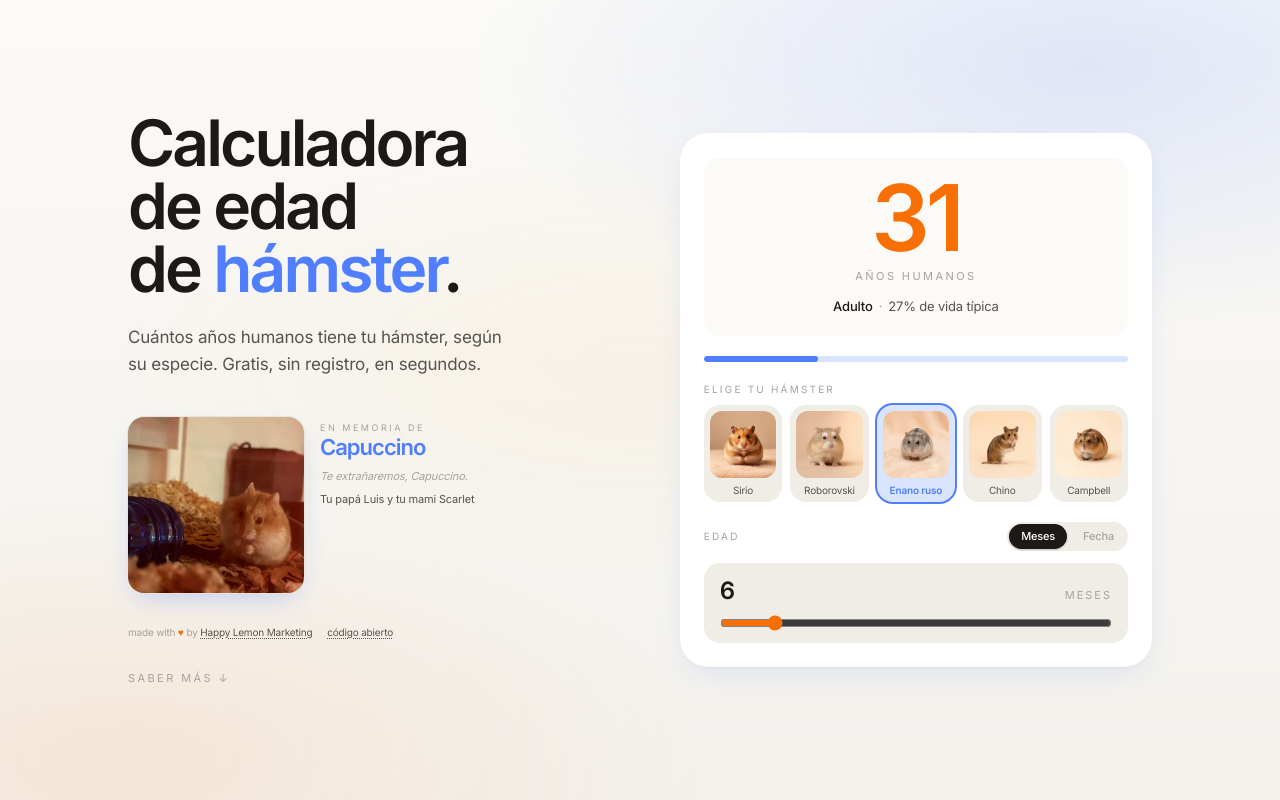
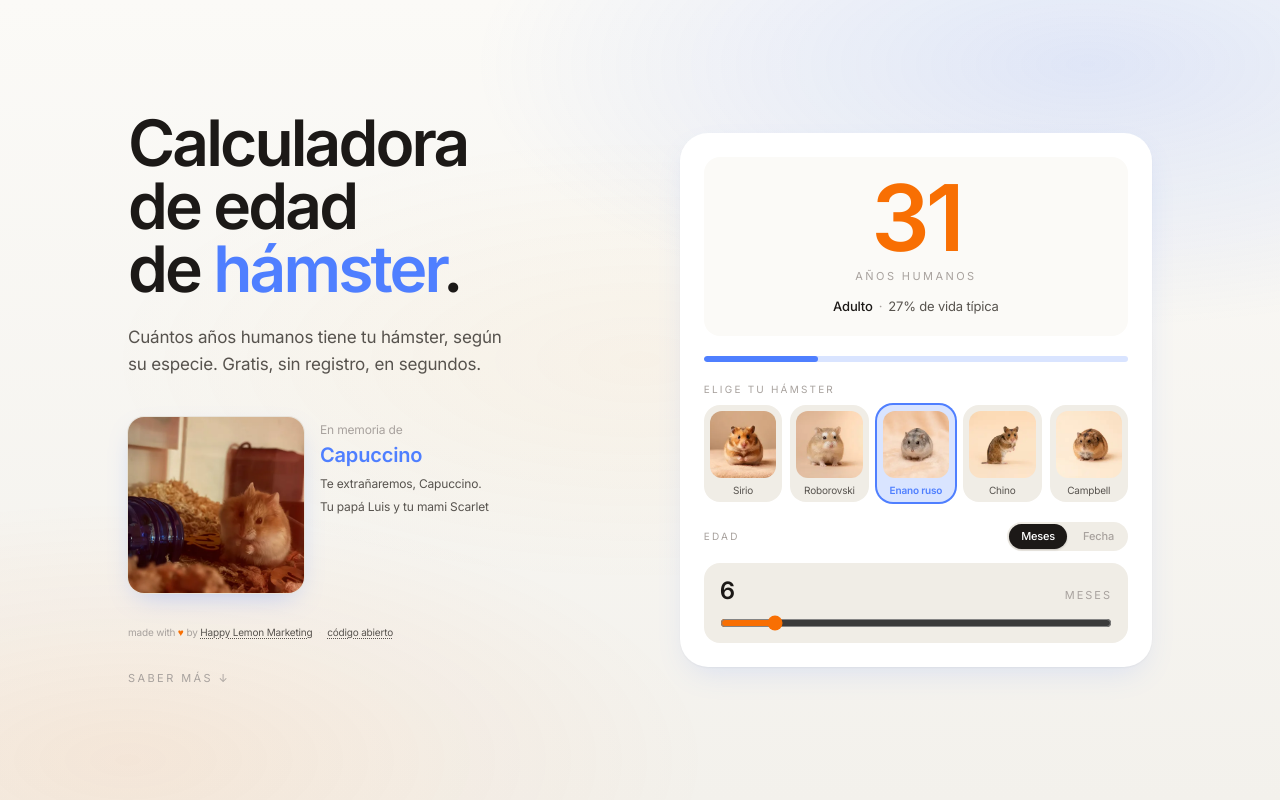
Before and after one commit to happylemon-marketing/capuccino-pet, a Next.js app: page / in a window 1280 px wide. Shown: the top 800 px of the page. Built offline with nearby package versions, Linux system fonts and the light colour scheme.

Commit message:
Memorial: unificar a una sola voz tipografica

```diff
--- a/app/page.tsx
+++ b/app/page.tsx
@@ -47,17 +47,17 @@ export default function Home() {
                     className="w-full h-full object-cover"
                   />
                 </div>
-                <div className="grid gap-0.5 pt-1">
-                  <p className="text-[9px] uppercase tracking-[0.28em] text-[color:var(--ink-mute)]">
+                <div className="grid gap-1 pt-1">
+                  <p className="text-[12px] text-[color:var(--ink-mute)] leading-[1.5]">
                     En memoria de
                   </p>
-                  <p className="tightest text-[22px] font-semibold text-[color:var(--bluby)] leading-none">
+                  <p className="text-[20px] font-semibold text-[color:var(--bluby)] leading-[1.2]">
                     {CAPUCCINO.name}
                   </p>
-                  <p className="text-[11px] italic text-[color:var(--ink-mute)] leading-[1.55] max-w-[260px] mt-2">
+                  <p className="text-[12px] text-[color:var(--ink-soft)] leading-[1.55] max-w-[260px] mt-1">
                     {CAPUCCINO.story}
                   </p>
-                  <p className="text-[11px] text-[color:var(--ink-soft)] leading-[1.55] max-w-[260px] mt-1">
+                  <p className="text-[12px] text-[color:var(--ink-soft)] leading-[1.55] max-w-[260px]">
                     {CAPUCCINO.parents}
                   </p>
                 </div>
```
